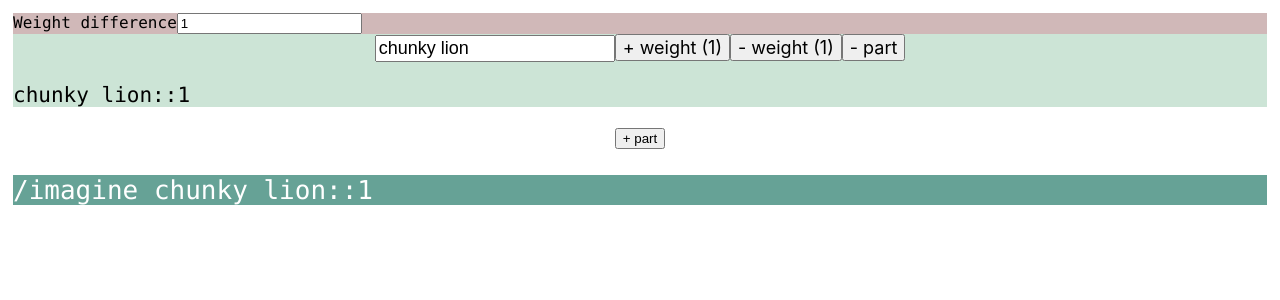
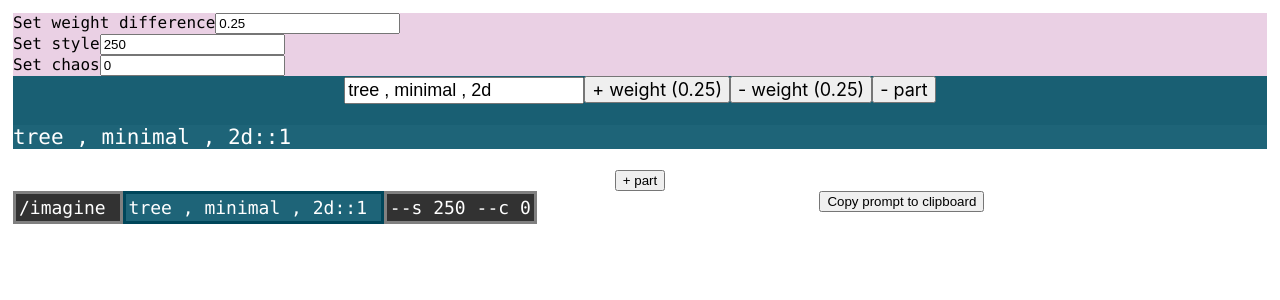
Before and after one commit to pat-thomas/horizon, a React (Vite) app in the folder app/app/: page / in a window 1280 px wide. Shown: the top 300 px of the page. Built offline with nearby package versions, Linux system fonts and the light colour scheme.

Commit message:
enhancements, copy output to clipboard

```diff
--- a/app/app/src/features/promptBuilder/PromptBuilder.module.css
+++ b/app/app/src/features/promptBuilder/PromptBuilder.module.css
@@ -1,17 +1,24 @@
 .Settings {
   text-align: left;
-  background-color: rgba(100, 20, 20, 0.3);
+  background-color: rgba(150, 20, 120, 0.2);
 }
 
 .Output {
   text-align: left;
-  background-color: rgba(0, 100, 80, 0.6);
+  background-color: rgba(0, 100, 80, 0.7);
   color: white;
-  font-size: calc(10px + 2vmin);
+  font-size: calc(2px + 2vmin);
+}
+
+.OutputPartPreview {
+  padding: 3px;
+  float: left;
+  border-style: solid;
+  border-width: 3px;
 }
 
 .PromptPart {
-  background-color: rgba(0, 120, 50, 0.2);
+  color: white;
 }
 
 .PromptPartPreview {
--- a/app/app/src/features/promptBuilder/PromptBuilder.tsx
+++ b/app/app/src/features/promptBuilder/PromptBuilder.tsx
@@ -5,10 +5,15 @@ import {
   updatePartText,
   incrementPartWeight,
   decrementPartWeight,
-  updateSettingWeightDifference
+  updateSettingWeightDifference,
+  updateSettingStyle,
+  updateSettingChaos
 } from "./promptBuilderSlice"
 import styles from "./PromptBuilder.module.css"
 
+const rgbStr = ({r, g, b}) => {
+  return `rgb(${r}, ${g}, ${b})`
+}
 
 const PromptPart = (props) => {
   const dispatch = useAppDispatch()
@@ -23,31 +28,70 @@ const PromptPart = (props) => {
     }
   });
   const dispatchData = {index: index};
+  const backgroundColorRgb = part.backgroundColor;
+  const backgroundColorDiff = 5;
+  const {r, g, b} = part.backgroundColor;
+  const divBackgroundColorStr = rgbStr({r: r - backgroundColorDiff, g: g - backgroundColorDiff, b: b - backgroundColorDiff})
+  const previewBackgroundColorStr = rgbStr(backgroundColorRgb)
+  console.log('divBackgroundColorStr', divBackgroundColorStr)
+  console.log('previewBackgroundColorStr', previewBackgroundColorStr)
   return (
-    <div key={index} className={styles.PromptPart}>
+    <div style={{'background-color': divBackgroundColorStr}} key={index} className={styles.PromptPart}>
       <input className={styles.PartInput} type="text" onChange={(e) => dispatch(updatePartText({text: e.target.value, index: index}))} value={part.text} />
       <button className={styles.PartButton} onClick={() => dispatch(incrementPartWeight(dispatchData))}>+ weight ({settings.weightDifference})</button>
       <button className={styles.PartButton} onClick={() => dispatch(decrementPartWeight(dispatchData))}>- weight ({settings.weightDifference})</button>
       <button className={styles.PartButton} onClick={() => dispatch(removePart(dispatchData))}>- part</button>
-      <p className={styles.PromptPartPreview}>{part.text}::{part.weight}</p>
+      <p style={{'background-color': previewBackgroundColorStr}} className={styles.PromptPartPreview}>{part.text}::{part.weight}</p>
     </div>
   )
 }
 
 const Output = () => {
-  const parts = useAppSelector((state) => state.promptBuilder.parts)
-  let outputStr = ''
-  parts.forEach((p) => {
-    const {
-      text,
-      weight
-    } = p;
-    outputStr += `${text}::${weight} `
+  const {
+    parts,
+    settings
+  } = useAppSelector((state) => {
+    return {
+      parts: state.promptBuilder.parts,
+      settings: state.promptBuilder.settings
+    }
   });
-  outputStr = '/imagine ' + outputStr
+  const firstPart = parts[0]
+  const backgroundColorRgbBase = firstPart.backgroundColor
+  const baseBackgroundColorStr = rgbStr(backgroundColorRgbBase)
+  console.log('baseBackgroundColorStr', baseBackgroundColorStr)
   return (
-    <div className={styles.Output}>
-      <p>{outputStr}</p>
+    <div id="Output" className={styles.Output}>
+      <div className={styles.OutputPartPreview} style={{'background-color': 'rgb(50, 50, 50)', 'border': '3px solid grey'}}>/imagine&nbsp;</div>
+      <div id="OutputText">
+        {parts.map((p, index) => {
+          const {
+            text,
+            weight
+          } = p;
+          const part = parts[index]
+          console.log('part', part)
+          const backgroundColorRgb = part.backgroundColor
+          console.log('backgroundColorRgb', backgroundColorRgb)
+          const previewBackgroundColorStr = rgbStr({...backgroundColorRgb})
+          const borderColorDiff = -30
+          const borderColorStr = rgbStr({
+            r: backgroundColorRgb.r + borderColorDiff,
+            g: backgroundColorRgb.g + borderColorDiff,
+            b: backgroundColorRgb.b + borderColorDiff
+          })
+          const styleProps = {
+            'background-color': previewBackgroundColorStr,
+            'borderColor': borderColorStr
+          }
+          return (
+            <div className={styles.OutputPartPreview} style={{...styleProps}}>
+              {text}::{weight}&nbsp;
+            </div>
+          )
+        })}
+        <div className={styles.OutputPartPreview} style={{'background-color': 'rgb(50, 50, 50)', 'border': '3px solid grey'}}>--s {settings.style} --c {settings.chaos}</div>
+      </div>
     </div>
   )
 }
@@ -55,11 +99,24 @@ const Output = () => {
 const Settings = () => {
   const dispatch = useAppDispatch()
   const settings = useAppSelector((state) => state.promptBuilder.settings)
+  const {
+    weightDifference,
+    style,
+    chaos
+  } = settings
   return (
     <div className={styles.Settings}>
       <div>
-        <label>Weight difference</label>
-        <input type="text" onChange={(e) => dispatch(updateSettingWeightDifference(e.target.value))} value={settings.weightDifference} />
+        <label>Set weight difference</label>
+        <input type="text" onChange={(e) => dispatch(updateSettingWeightDifference(e.target.value))} value={weightDifference} />
+      </div>
+      <div>
+        <label>Set style</label>
+        <input type="text" onChange={(e) => dispatch(updateSettingStyle(e.target.value))} value={style} />
+      </div>
+      <div>
+        <label>Set chaos</label>
+        <input type="text" onChange={(e) => dispatch(updateSettingChaos(e.target.value))} value={chaos} />
       </div>
     </div>
   )
@@ -80,6 +137,14 @@ export function PromptBuilder() {
         <button onClick={() => dispatch(addPart())}>+ part</button>
       </div>
       <Output />
+      <div>
+        <button onClick={() => {
+          navigator.clipboard.writeText(document.getElementById("OutputText").textContent)
+            .then(() => {
+              console.log('copied text to clipboard')
+            })
+        }}>Copy prompt to clipboard</button>
+      </div>
     </div>
   )
 }
--- a/app/app/src/features/promptBuilder/promptBuilderSlice.ts
+++ b/app/app/src/features/promptBuilder/promptBuilderSlice.ts
@@ -8,11 +8,18 @@ export interface PromptBuilderState {
 
 const initialState: PromptBuilderState = {
   parts: [{
-    text: 'chunky lion',
-    weight: 1
+    text: 'tree , minimal , 2d',
+    weight: 1,
+    backgroundColor: {
+      r: 30,
+      g: 100,
+      b: 120,
+    }
   }],
   settings: {
-    weightDifference: 1
+    weightDifference: 0.25,
+    style: 250,
+    chaos: 0
   }
 }
 
@@ -22,15 +29,28 @@ export const promptBuilderSlice = createSlice({
   // The `reducers` field lets us define reducers and generate associated actions
   reducers: {
     updateSettingWeightDifference: (state, action) => {
-      state.settings.weightDifference = action.payload;
+      state.settings.weightDifference = action.payload
+    },
+    updateSettingStyle: (state, action) => {
+      state.settings.style = action.payload
+    },
+    updateSettingChaos: (state, action) => {
+      state.settings.chaos = action.payload
     },
     addPart: (state) => {
       let lastPart = state.parts[state.parts.length-1];
       lastPart = lastPart || initialState.parts[0];
       state.parts = [...state.parts,
-        {index: state.parts.length+1,
+        {
+          index: state.parts.length+1,
           text: lastPart.text,
-          weight: lastPart.weight}
+          weight: lastPart.weight,
+          backgroundColor: {
+            r: lastPart.backgroundColor.r + 30,
+            g: lastPart.backgroundColor.g - 25,
+            b: lastPart.backgroundColor.b + 5
+          }
+        }
       ];
     },
     removePart: (state, action) => {
@@ -66,7 +86,9 @@ export const {
   updatePartText,
   incrementPartWeight,
   decrementPartWeight,
-  updateSettingWeightDifference
+  updateSettingWeightDifference,
+  updateSettingStyle,
+  updateSettingChaos
 } = promptBuilderSlice.actions
 
 export default promptBuilderSlice.reducer
```
